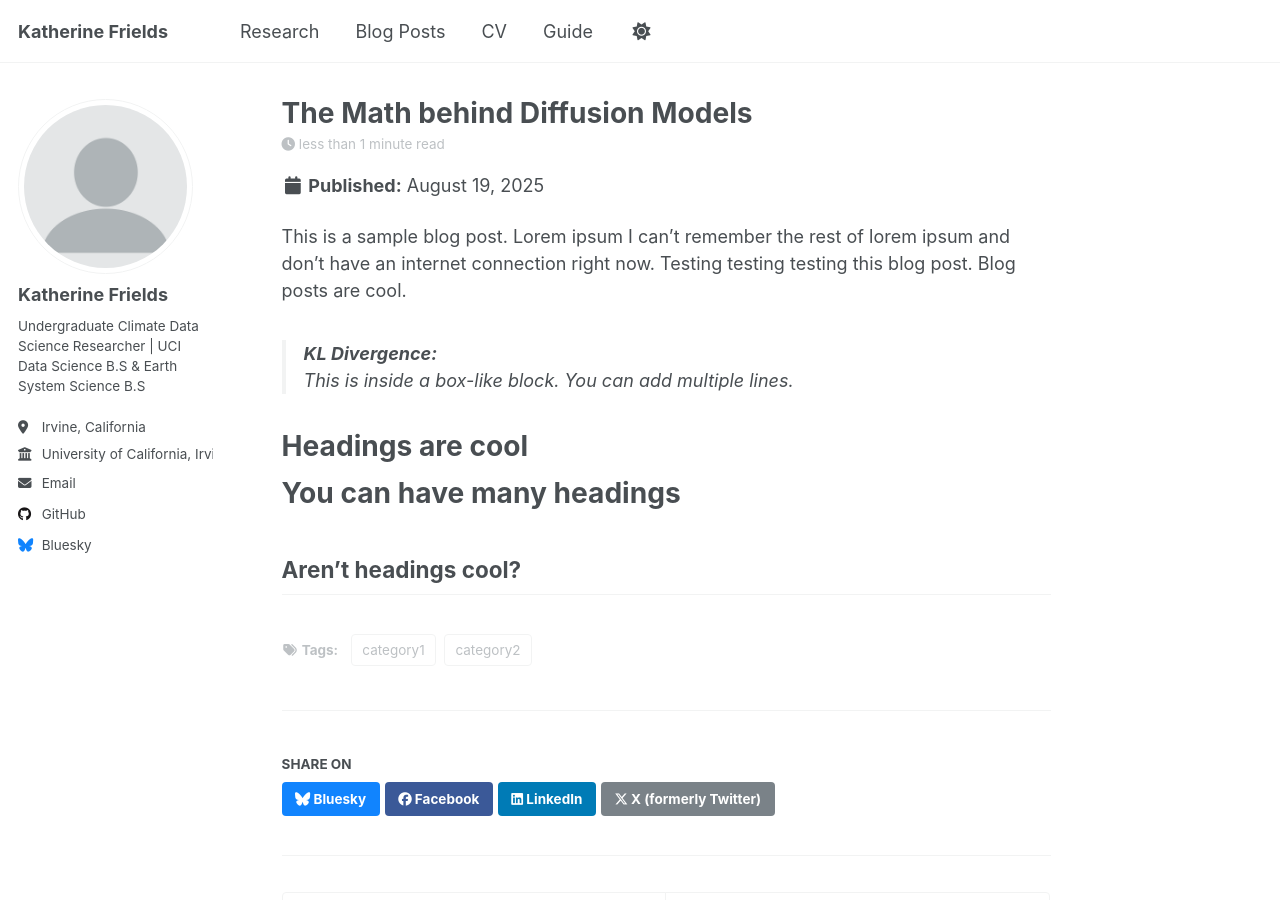
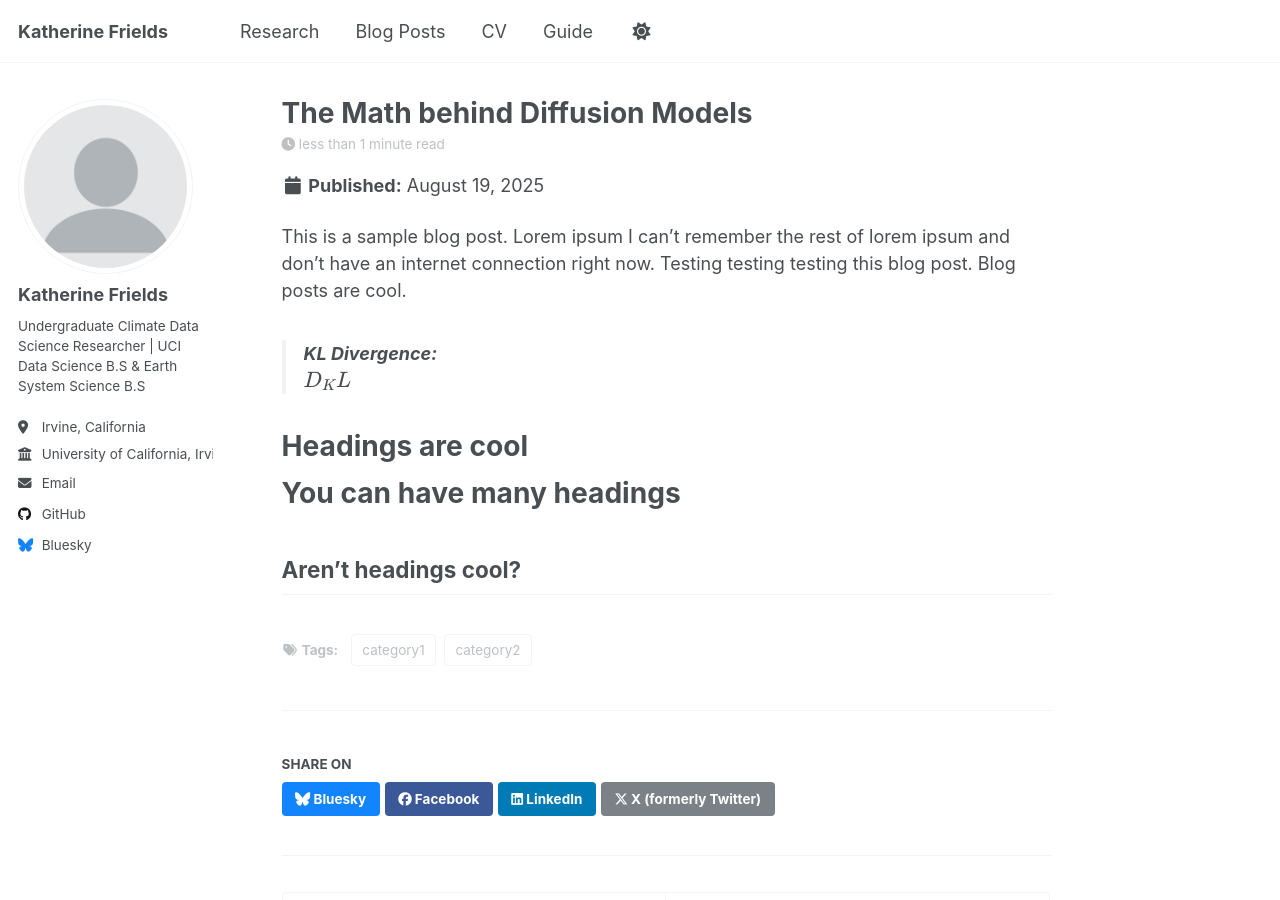
Before and after one commit to katherinefrields/katherinefrields.github.io, a Jekyll site: the page built from _posts/2012-08-14-blog-post-1.md, in a window 1280 px wide and 900 px high. Built offline with Jekyll 4.4.1, drawn with Linux system fonts in a browser that asks for light colours; a script that is not in the unit is left out.

```diff
--- a/_posts/2012-08-14-blog-post-1.md
+++ b/_posts/2012-08-14-blog-post-1.md
@@ -10,8 +10,7 @@ tags:
 This is a sample blog post. Lorem ipsum I can't remember the rest of lorem ipsum and don't have an internet connection right now. Testing testing testing this blog post. Blog posts are cool.
 
 > **KL Divergence:**
-> This is inside a box-like block.
-> You can add multiple lines.
+> $$D_KL$$
 
 
 Headings are cool
```
